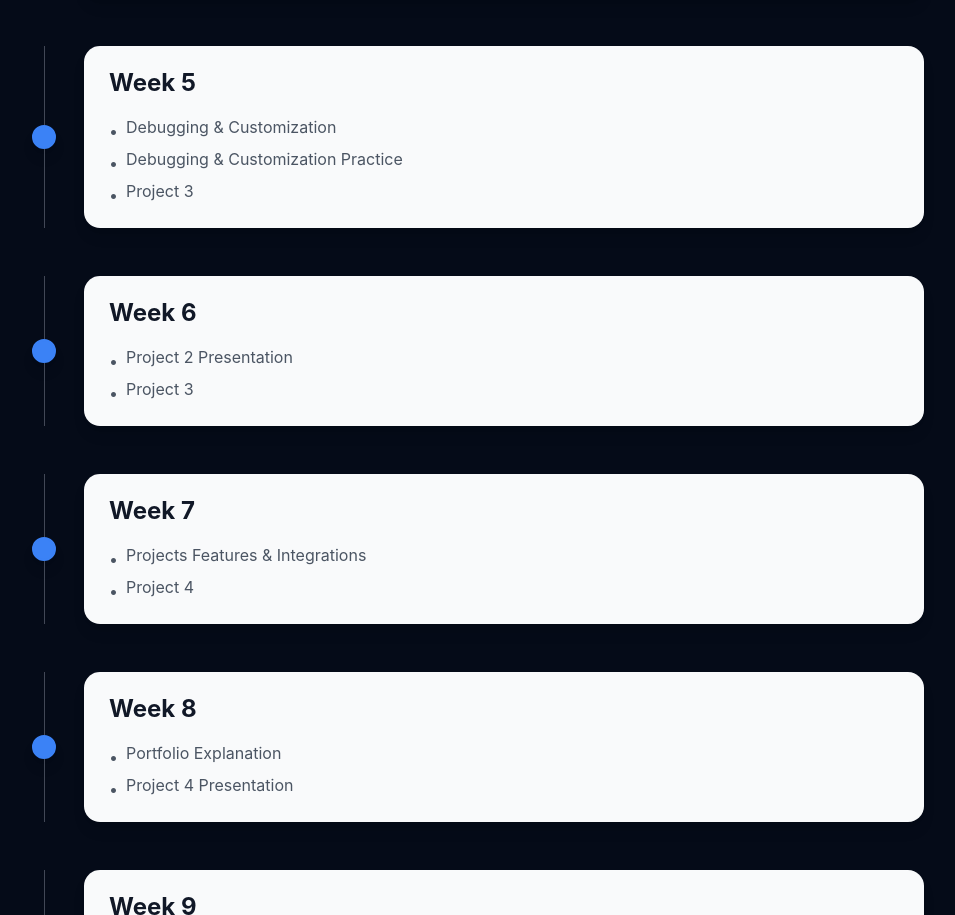
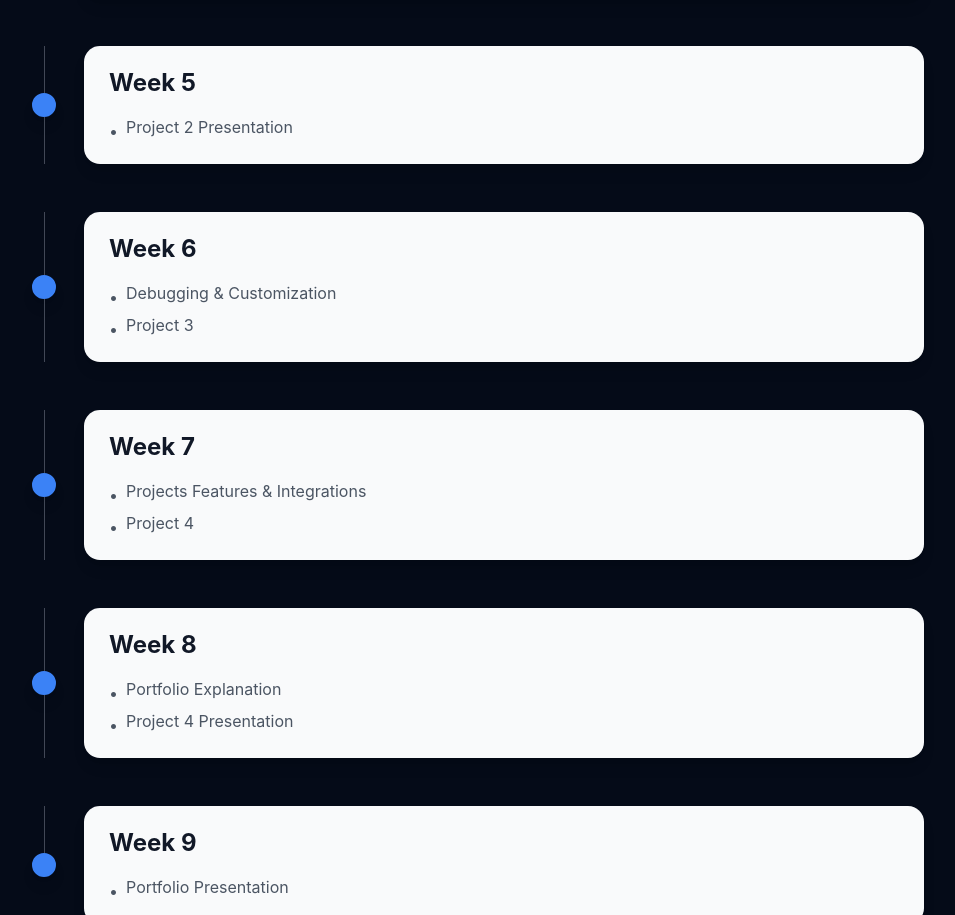
Before and after one commit to MERAKI-JO-AI/Materials-and-Homeworks, a React (Vite) app: page / in a window 1280 px wide. Shown: the part 1018-1933 px from the top of the page, without its empty margins (164-1119 px from the left). Built offline with nearby package versions, Linux system fonts and the light colour scheme.

Commit message:
updated schedule

```diff
--- a/src/App.tsx
+++ b/src/App.tsx
@@ -7,7 +7,6 @@ function App() {
       <Routes>
         <Route path="/" element={<ResourcesPage />} />
         <Route path="*" element={<Navigate to="/" replace />} />
-
       </Routes>
     </BrowserRouter>
   );
--- a/src/data/topics.ts
+++ b/src/data/topics.ts
@@ -64,6 +64,7 @@ export const topics: Topic[] = [
       { label: "Practice Homework.pdf", url: "#" },
     ],
   },
+
   {
     id: 5,
     title: "JavaScript Basics",
--- a/src/data/weeks.ts
+++ b/src/data/weeks.ts
@@ -117,37 +117,27 @@ export const weeks: Week[] = [
     id: 5,
     label: "Week 5",
     lectures: [
-      {
-        id: "w5-l1",
-        title: "Debugging & Customization",
+       {
+        id: "w5-l2",
+        title: "Project 2 Presentation",
         material: { label: "Coming soon", url: null },
         homework: { label: "Coming soon", url: null },
       },
-      {
-        id: "w5-l2",
-        title: "Debugging & Customization Practice",
-        material: { label: "Coming soon", url: null },
-        homework: { label: "Coming soon", url: null },
-      },
-      {
-        id: "w5-l3",
-        title: "Project 3",
-        material: { label: "Coming soon", url: null },
-        homework: { label: "Coming soon", url: null },
-      },
+
     ],
   },
   {
     id: 6,
     label: "Week 6",
     lectures: [
-      {
+
+       {
         id: "w6-l1",
-        title: "Project 2 Presentation",
+        title: "Debugging & Customization",
         material: { label: "Coming soon", url: null },
         homework: { label: "Coming soon", url: null },
       },
-      {
+         {
         id: "w6-l2",
         title: "Project 3",
         material: { label: "Coming soon", url: null },
```
Also changed, not shown: 1 other file (tests, documents, lock files or other folders).
